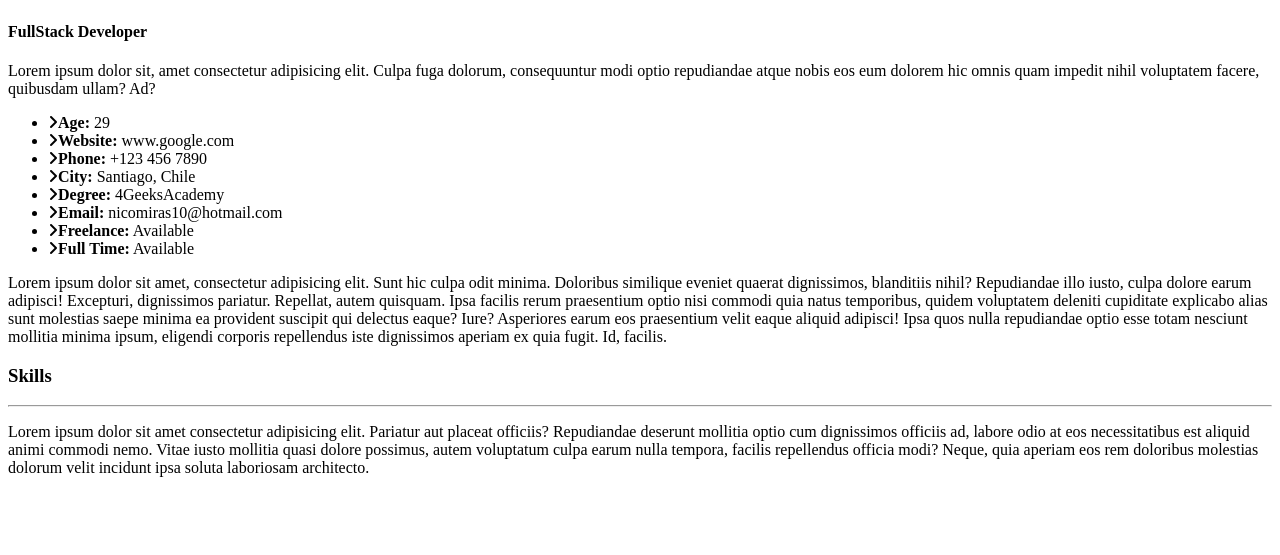
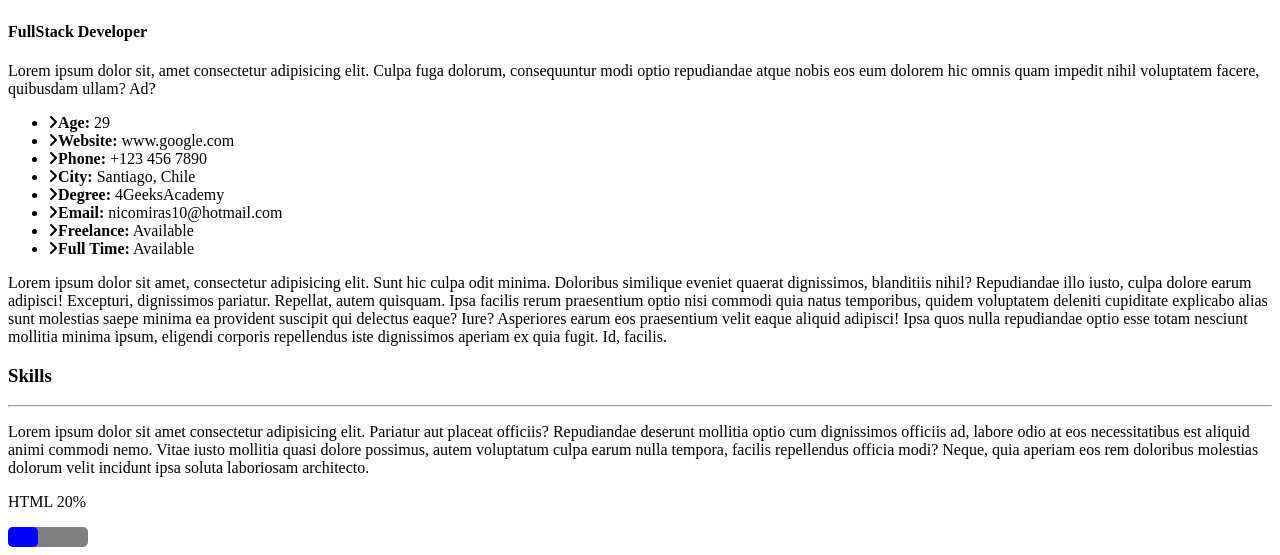
Before and after one commit to 4GeeksAcademy/nicolasmiras-portafolio-1, a plain HTML site: page index.html in a window 1280 px wide. Shown: the part 450-1005 px from the top of the page. Before the commit the page ends 943 px from the top, so only its background shows below. Drawn offline with Linux system fonts and the light colour scheme.

Commit message:
First commit

```diff
--- a/index.html
+++ b/index.html
@@ -98,8 +98,31 @@
         </div>
 
         <div>
-            <div class="barra">
-            <span style="width: 25%"></span>
+            <style>
+                .html{
+                    height: 20px;
+                    position: relative;
+                    background: grey;
+                    width: 80px;
+                    border-radius: 5px;
+                }
+
+                .html > span{
+                    height: 20px;
+                    position: absolute;
+                    background: blue;
+                    width: 30px;
+                    border-radius: 5px;
+                }
+
+            </style>
+
+            <div>
+                <p>HTML 20%</p>
+            </div>
+
+            <div class="html">
+                <span></span>
             </div>
         </div>
 
--- a/style.css
+++ b/style.css
@@ -1,4 +1,4 @@
-@keyframes prog {
-0% {width: 0%; background-color: #f1f1f1;}
-100% {width: 100% color: #000;}
+.barra{
+
+
 }
```
